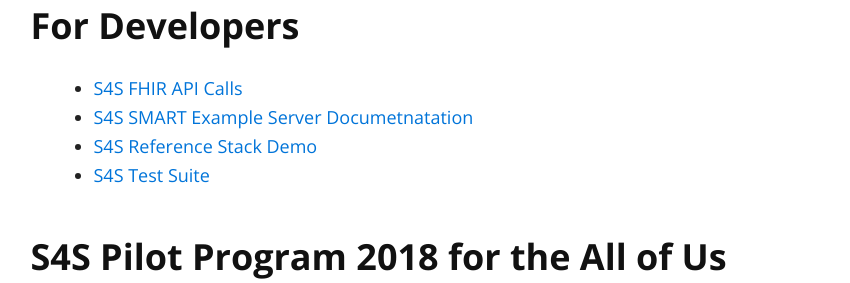
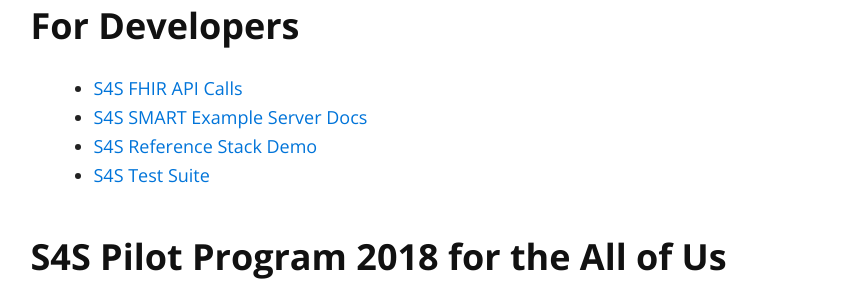
Before and after one commit to sync-for-science/sync-for-science.github.io, a Jekyll site: the page built from index.md, in a window 1280 px wide and 900 px high, scrolled down 1295 px. Shown: the part 155-438 px from the top of the window, without its empty margins (186-1036 px from the left). Built offline with Jekyll 4.4.1, drawn with Linux system fonts in a browser that asks for light colours; nearby versions of some CDN libraries; our own code applies the rules of GitHub Pages for plain Markdown files.

Commit message:
Update index.md

```diff
--- a/index.md
+++ b/index.md
@@ -43,7 +43,7 @@
 ### For Developers
 
 * [S4S FHIR API Calls](./api-calls)
-* [S4S SMART Example Server Documetnatation](./proxy-api-calls)
+* [S4S SMART Example Server Docs](./proxy-api-calls)
 * [S4S Reference Stack Demo](https://demo.syncfor.science/)
 * [S4S Test Suite](https://tests.demo.syncfor.science/)
 
```
